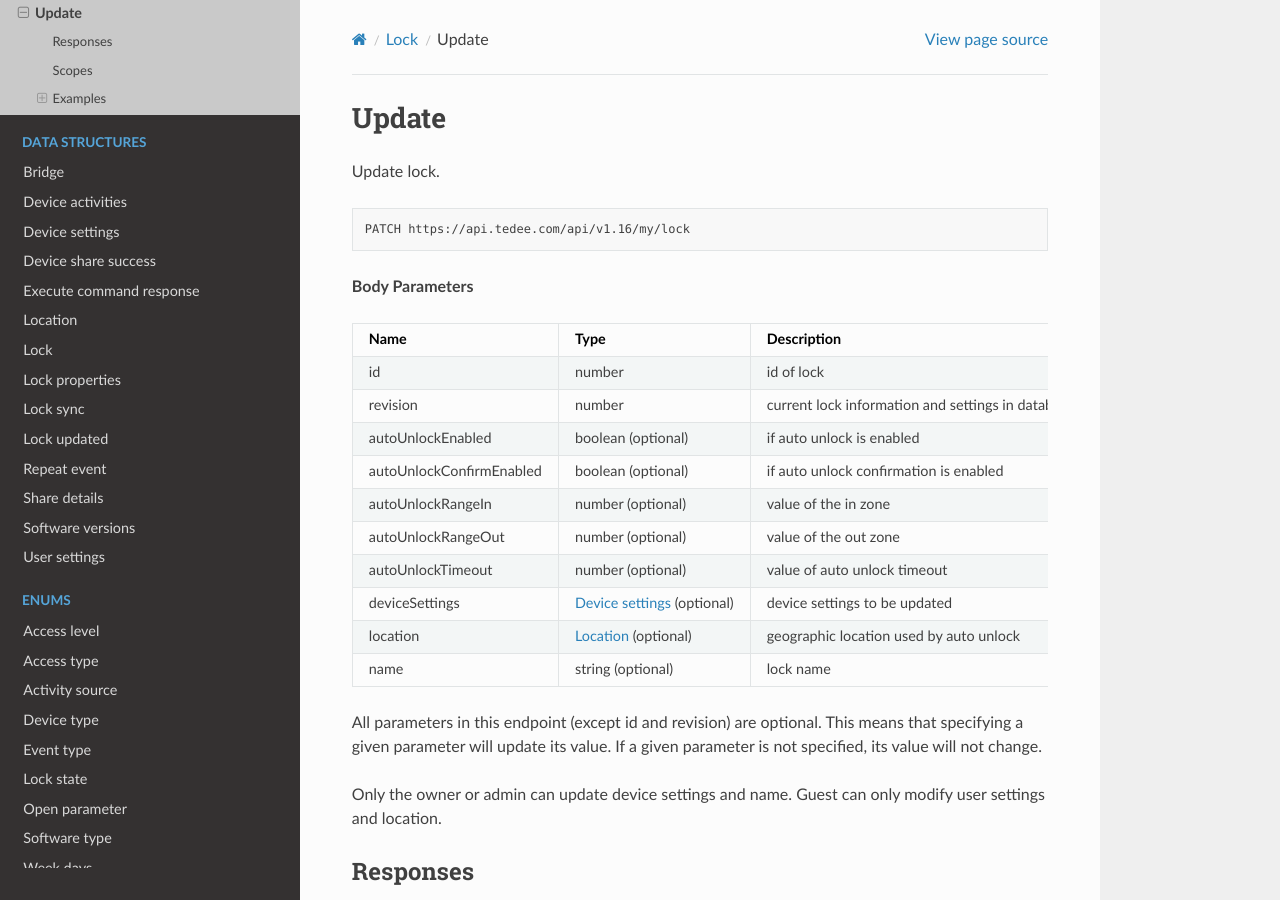
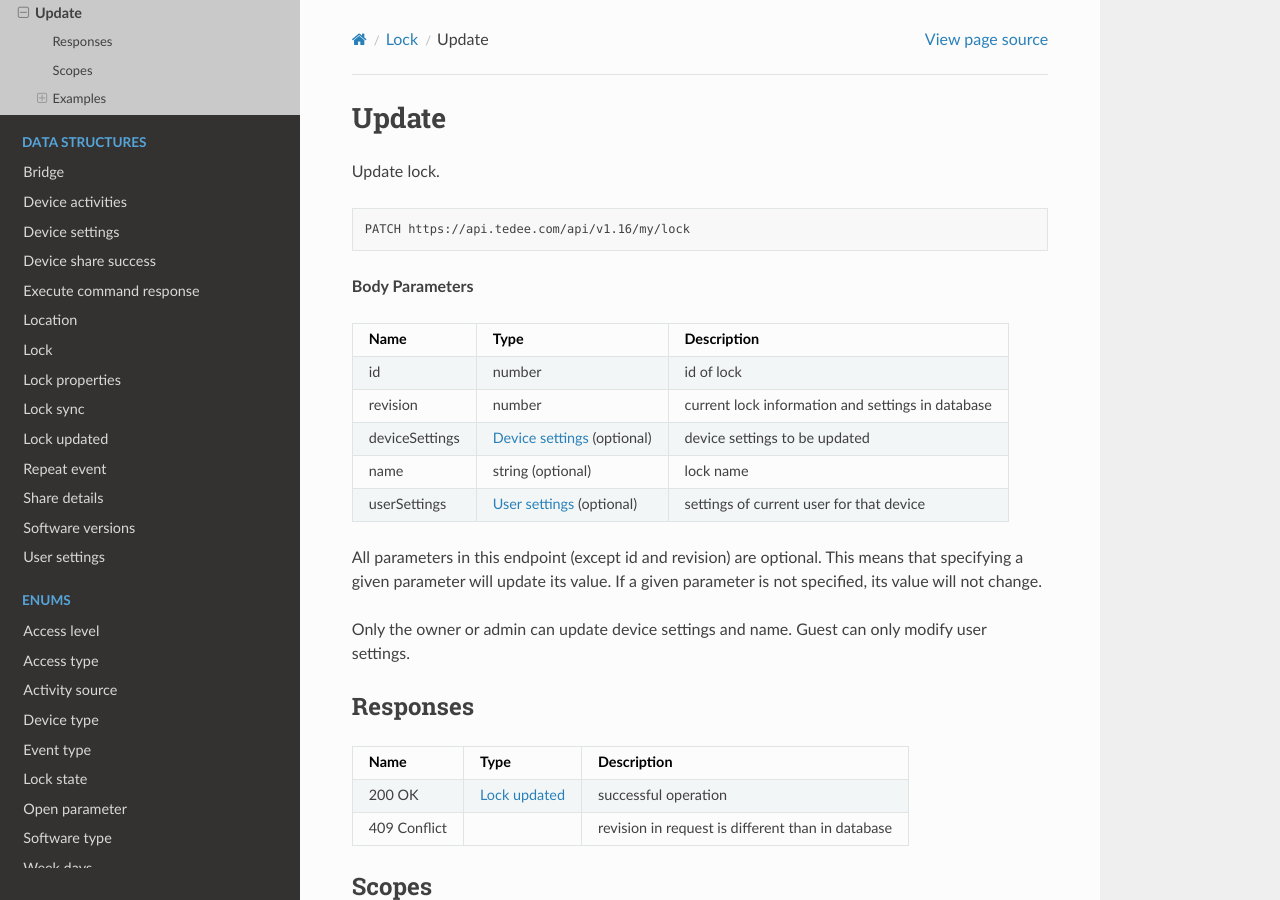
Before and after one commit to tedee-com/tedee-api-doc, a Sphinx documentation site: the page built from docs/source/endpoints/lock/update.rst, in a window 1280 px wide and 900 px high. Built offline with Sphinx 7.4.7 and the Read the Docs theme 2.0.0, drawn with Linux system fonts in a browser that asks for light colours; some of the changed text lies outside the part shown.

Commit message:
Change update lock page

```diff
--- a/docs/source/endpoints/lock/update.rst
+++ b/docs/source/endpoints/lock/update.rst
@@ -16,27 +16,17 @@ Update lock.
 +---------------------------+---------------------------------------------------------------------------+----------------------------------------------------+
 | revision                  | number                                                                    | current lock information and settings in database  |
 +---------------------------+---------------------------------------------------------------------------+----------------------------------------------------+
-| autoUnlockEnabled         | boolean (optional)                                                        | if auto unlock is enabled                          |
-+---------------------------+---------------------------------------------------------------------------+----------------------------------------------------+
-| autoUnlockConfirmEnabled  | boolean (optional)                                                        | if auto unlock confirmation is enabled             |
-+---------------------------+---------------------------------------------------------------------------+----------------------------------------------------+
-| autoUnlockRangeIn         | number (optional)                                                         | value of the in zone                               |
-+---------------------------+---------------------------------------------------------------------------+----------------------------------------------------+
-| autoUnlockRangeOut        | number (optional)                                                         | value of the out zone                              |
-+---------------------------+---------------------------------------------------------------------------+----------------------------------------------------+
-| autoUnlockTimeout         | number (optional)                                                         | value of auto unlock timeout                       |
-+---------------------------+---------------------------------------------------------------------------+----------------------------------------------------+
 | deviceSettings            | :doc:`Device settings <../../datastructures/device-settings>` (optional)  | device settings to be updated                      |
 +---------------------------+---------------------------------------------------------------------------+----------------------------------------------------+
-| location                  | :doc:`Location <../../datastructures/location>` (optional)                | geographic location used by auto unlock            |
+| name                      | string (optional)                                                         | lock name                                          |
 +---------------------------+---------------------------------------------------------------------------+----------------------------------------------------+
-| name                      | string (optional)                                                         | lock name                                          |
+| userSettings              | :doc:`User settings <../../datastructures/user-settings>` (optional)      | settings of current user for that device           |
 +---------------------------+---------------------------------------------------------------------------+----------------------------------------------------+
 
 All parameters in this endpoint (except id and revision) are optional.
 This means that specifying a given parameter will update its value. If a given parameter is not specified, its value will not change.
 
-Only the owner or admin can update device settings and name. Guest can only modify user settings and location.
+Only the owner or admin can update device settings and name. Guest can only modify user settings.
 
 Responses
 -------------
@@ -174,7 +164,9 @@ Body:
         {
             "id": 1,
             "revision": 1,
-            "autoUnlockEnabled": true
+            "userSettings":{
+                "autoUnlockEnabled": true
+            }
         }
 
 **Sample response**
@@ -217,9 +209,11 @@ Body:
         {
             "id": 1,
             "revision": 1,
-            "location": {
-                "latitude": 52.24070739746092,
-                "longitude": 21.086990356445305
+            "userSettings": {
+                "location": {
+                    "latitude": 52.24070739746092,
+                    "longitude": 21.086990356445305
+                }
             }
         }
 
```
